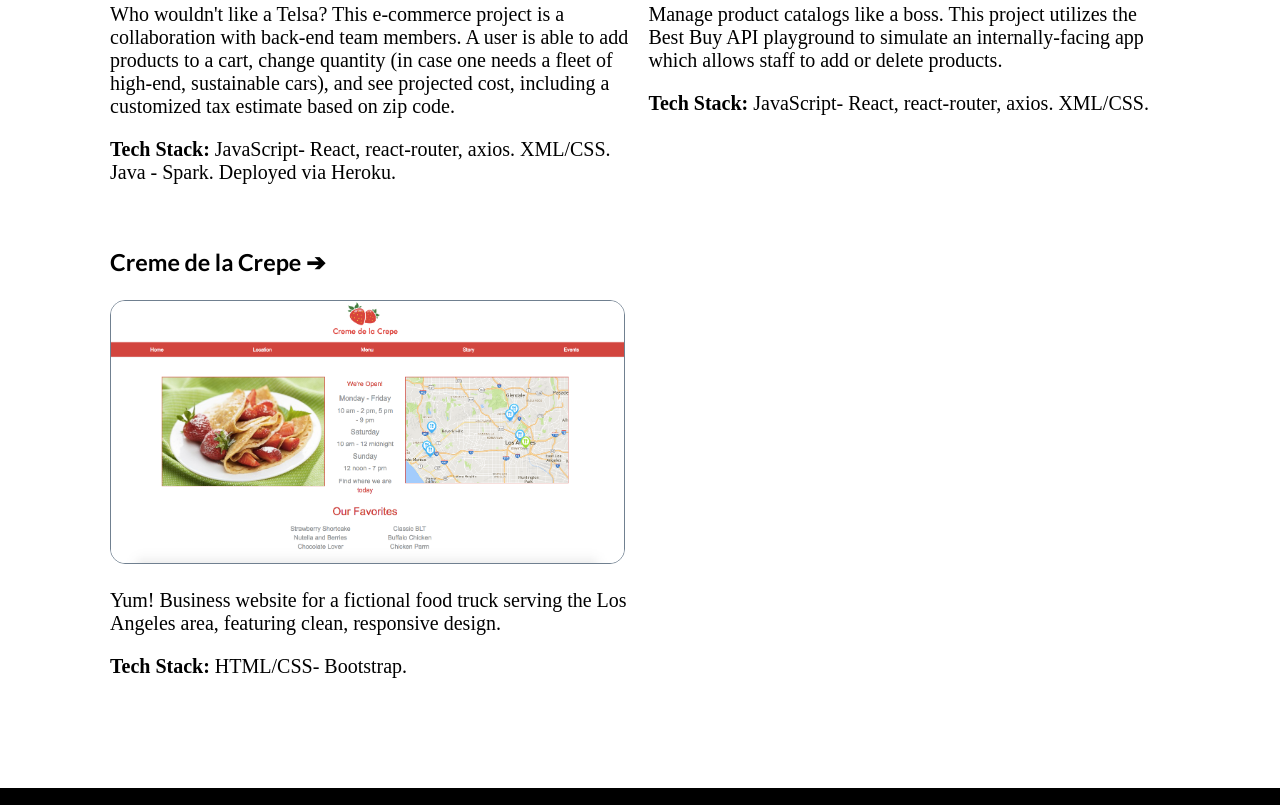
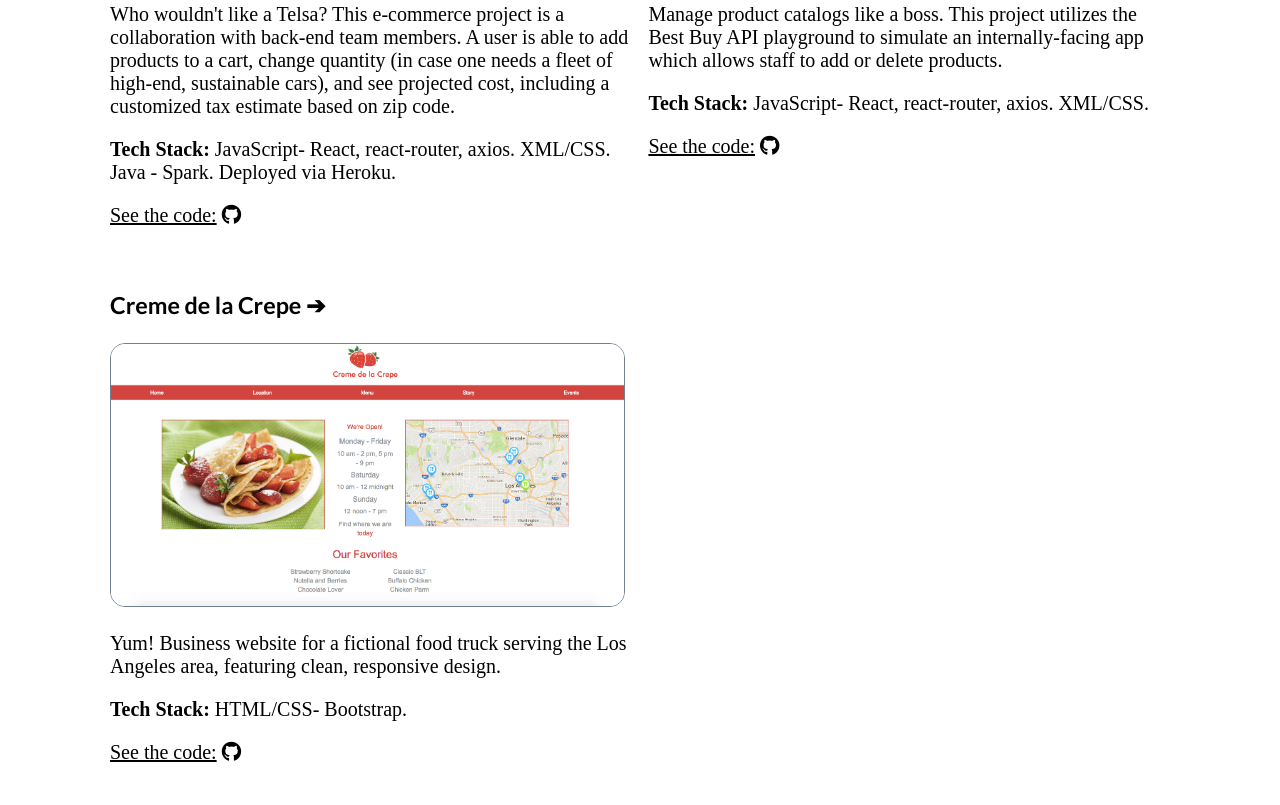
Before and after one commit to srosebattles/portfolio-site, a website: page index.html in a window 1280 px wide. Shown: the part 2067-2872 px from the top of the page. Drawn offline with Linux system fonts and the light colour scheme; a web font is replaced by a local one.

Commit message:
added links to github code for projects

```diff
--- a/assets/index.css
+++ b/assets/index.css
@@ -186,6 +186,14 @@ h1, h2, h3 {
   transition: .3s ease;
 }
 
+.seeCode a {
+  color: black;
+}
+
+.seeCode a:visited {
+  color: black;
+}
+
 @media (min-width: 420px) {
 
 }
--- a/index.html
+++ b/index.html
@@ -53,6 +53,7 @@
             <a href="https://teslaofminneapolis.herokuapp.com/"><img class="projectPic" src="assets/TeslaScreenshot.png" alt="Tesla Project"></a>
             <p>Who wouldn't like a Telsa? This e-commerce project is a collaboration with back-end team members. A user is able to add products to a cart, change quantity (in case one needs a fleet of high-end, sustainable cars), and see projected cost, including a customized tax estimate based on zip code.</p>
             <p><strong>Tech Stack:</strong> JavaScript- React, react-router, axios. XML/CSS. Java - Spark. Deployed via Heroku.</p>
+            <p class="seeCode"><a href="https://github.com/Tesla-of-Minneapolis/CrossoverPayment">See the code:</a> <a href="https://github.com/Tesla-of-Minneapolis/CrossoverPayment"> <i class="fa fa-github" aria-hidden="true"></i></a></p>
             </div>
 
             <div class="eachProject">
@@ -60,6 +61,7 @@
             <a href="https://jenessawhite.github.io/best-buy-app/"><img class="projectPic" src="assets/BestBuyScreenshot.png" alt="Tesla Project"></a>
             <p>Manage product catalogs like a boss. This project utilizes the Best Buy API playground to simulate an internally-facing app which allows staff to add or delete products.</p>
             <p><strong>Tech Stack:</strong> JavaScript- React, react-router, axios. XML/CSS.</p>
+            <p class="seeCode"><a href="https://github.com/jenessawhite/best-buy-app">See the code:</a> <a href="https://github.com/jenessawhite/best-buy-app"> <i class="fa fa-github" aria-hidden="true"></i></a></p>
             </div>
             </div>
 
@@ -69,6 +71,7 @@
             <a href="https://srosebattles.github.io/crepes/"><img class="projectPic" src="assets/CrepeScreenshot.png" alt="Tesla Project"></a>
             <p>Yum! Business website for a fictional food truck serving the Los Angeles area, featuring clean, responsive design.</p>
             <p><strong>Tech Stack:</strong> HTML/CSS- Bootstrap.</p>
+            <p class="seeCode"><a href="https://github.com/srosebattles/crepes">See the code:</a> <a href="https://github.com/srosebattles/crepes"> <i class="fa fa-github" aria-hidden="true"></i></a></p>
             </div>
             </div>
 
```
